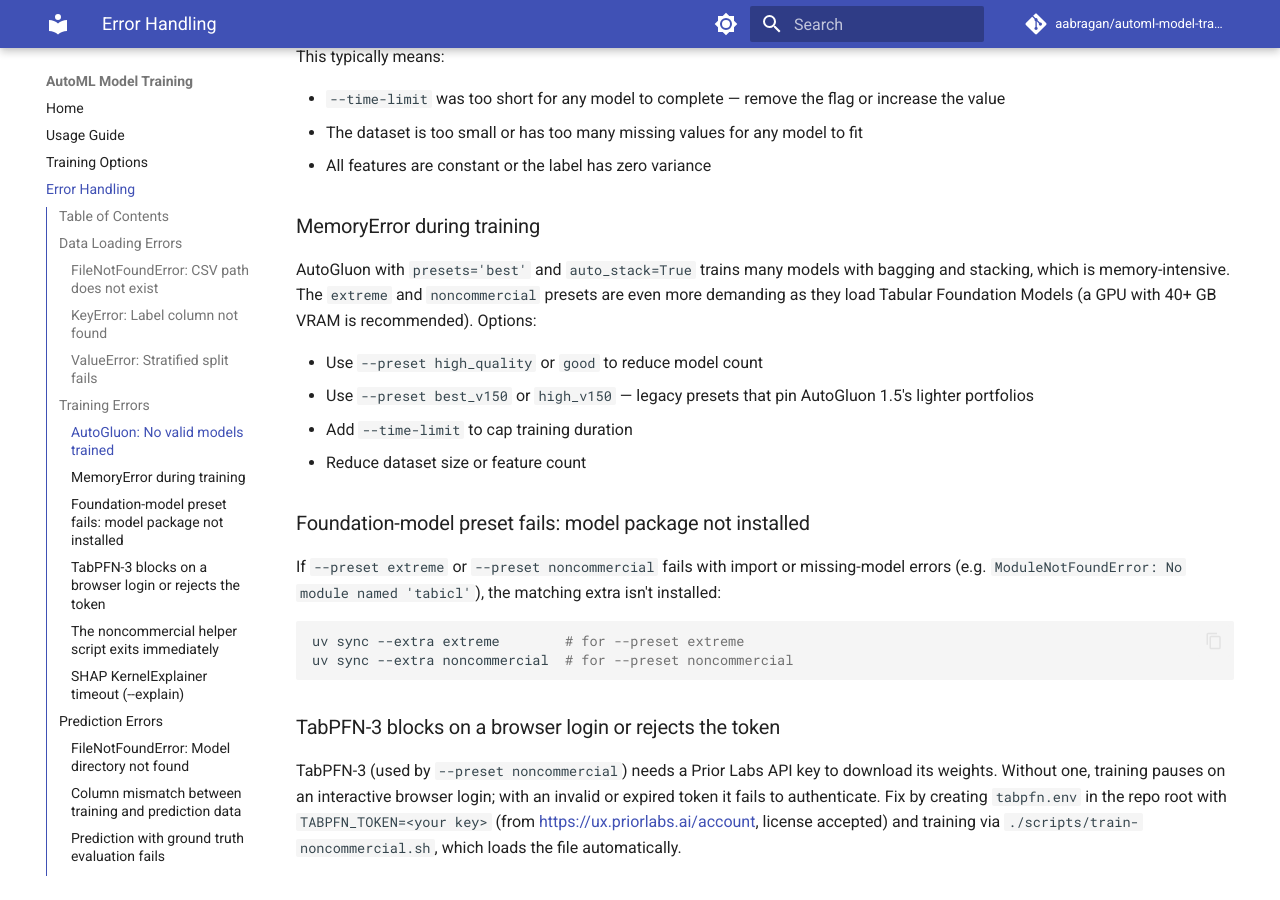
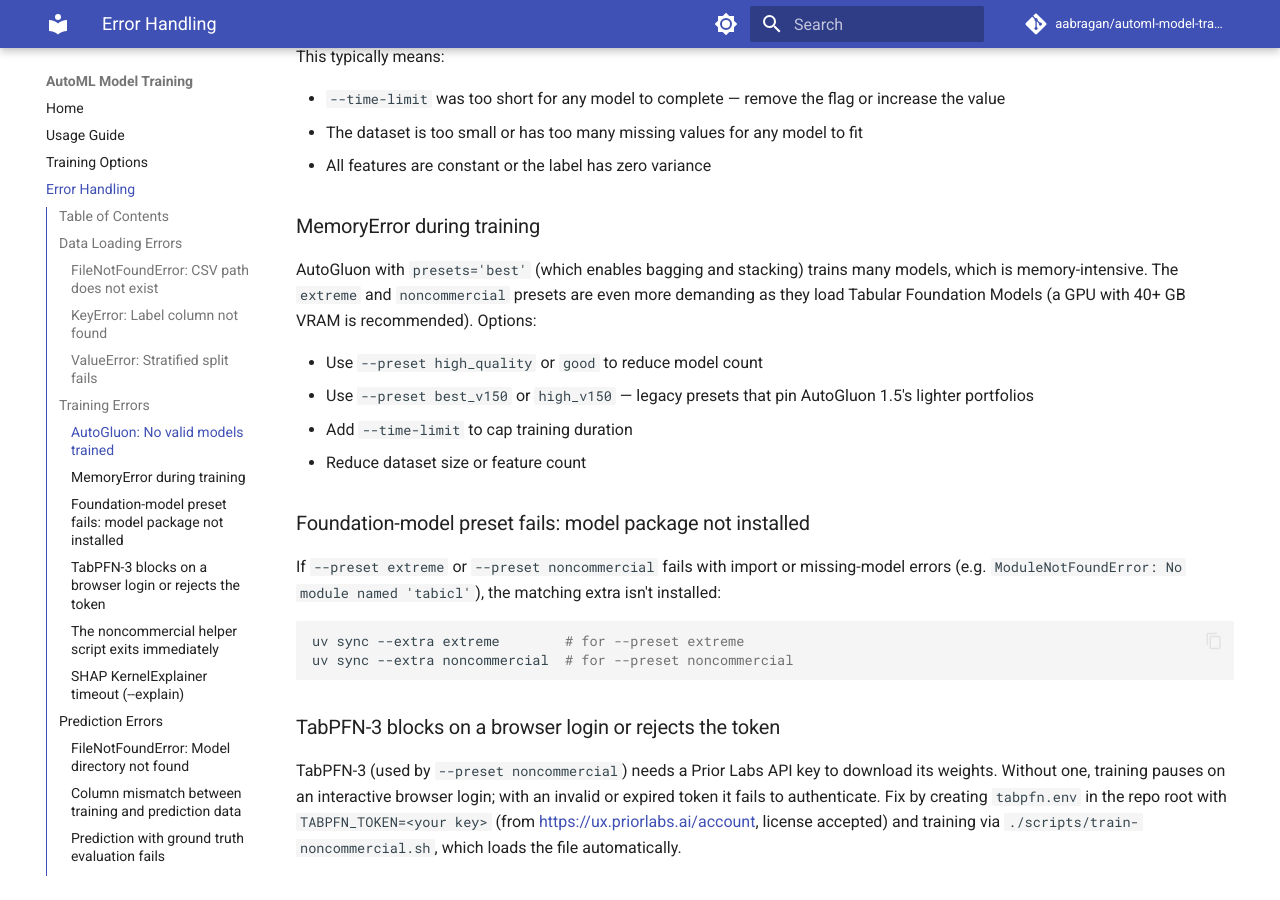
Before and after one commit to aabragan/automl-model-training, an MkDocs documentation site: the page built from docs/error-handling.md, in a window 1280 px wide and 900 px high, scrolled down 2880 px. Built offline with MkDocs 1.6.1 and Material for MkDocs 9.7.7, drawn with Linux system fonts in a browser that asks for light colours; comment, search, counter and statistics services are not loaded.

Commit message:
docs: Sync docs with per-run thresholds and t-test bias check
- README: add regression threshold overrides to the tool_train
  iteration-parameters table
- usage-guide: troubleshooting row for hard-ceiling targets (lower
  --low-r2-threshold)
- error-handling: stacking is preset-driven; nothing passes
  auto_stack=True explicitly anymore

```diff
--- a/docs/error-handling.md
+++ b/docs/error-handling.md
@@ -106,7 +106,7 @@
 
 ### MemoryError during training
 
-AutoGluon with `presets='best'` and `auto_stack=True` trains many models with bagging and stacking, which is memory-intensive. The `extreme` and `noncommercial` presets are even more demanding as they load Tabular Foundation Models (a GPU with 40+ GB VRAM is recommended). Options:
+AutoGluon with `presets='best'` (which enables bagging and stacking) trains many models, which is memory-intensive. The `extreme` and `noncommercial` presets are even more demanding as they load Tabular Foundation Models (a GPU with 40+ GB VRAM is recommended). Options:
 
 - Use `--preset high_quality` or `good` to reduce model count
 - Use `--preset best_v150` or `high_v150` — legacy presets that pin AutoGluon 1.5's lighter portfolios
```
Also changed, not shown: README.md (+1 -0 lines), docs/usage-guide.md (+1 -0 lines).
